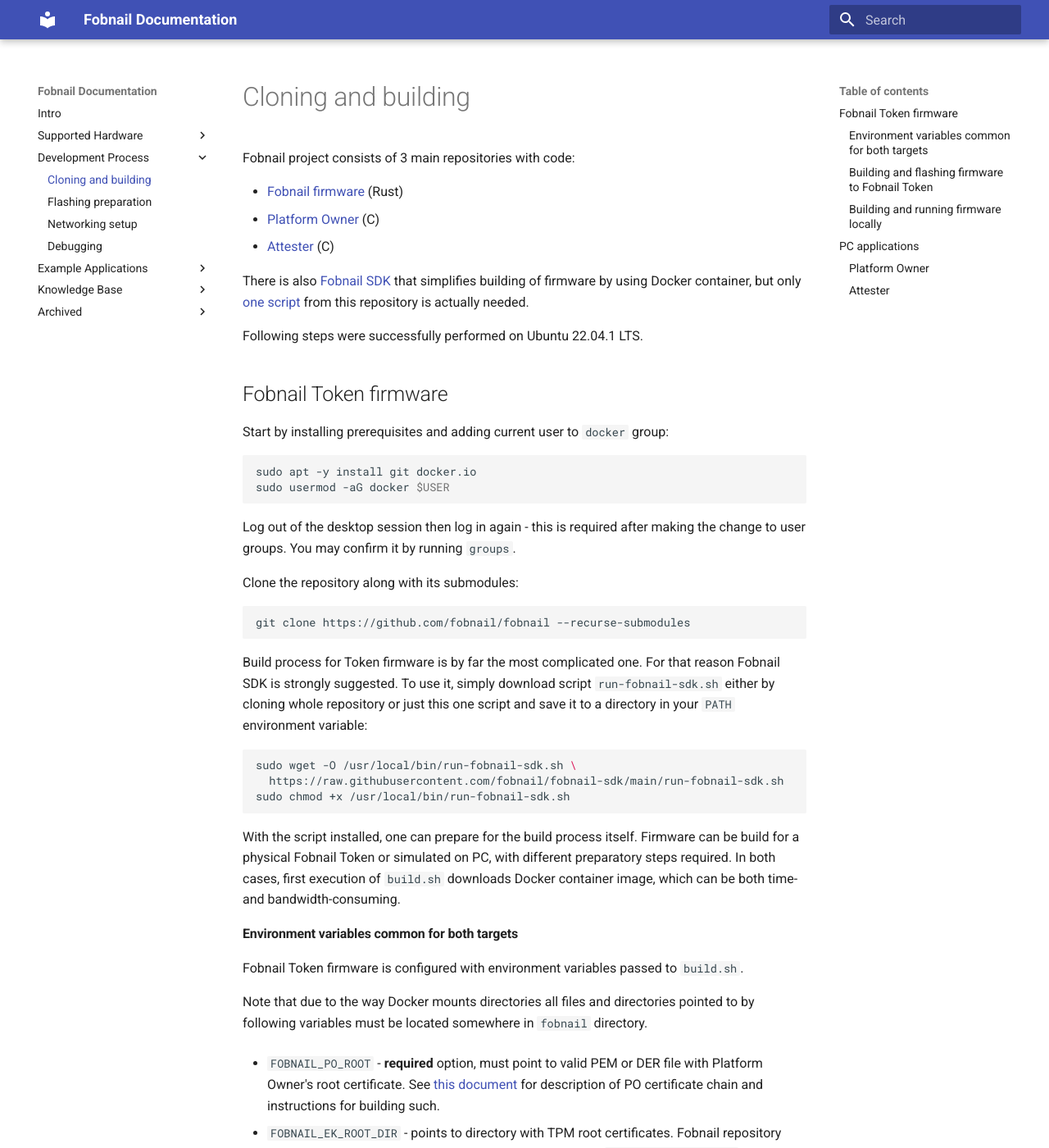
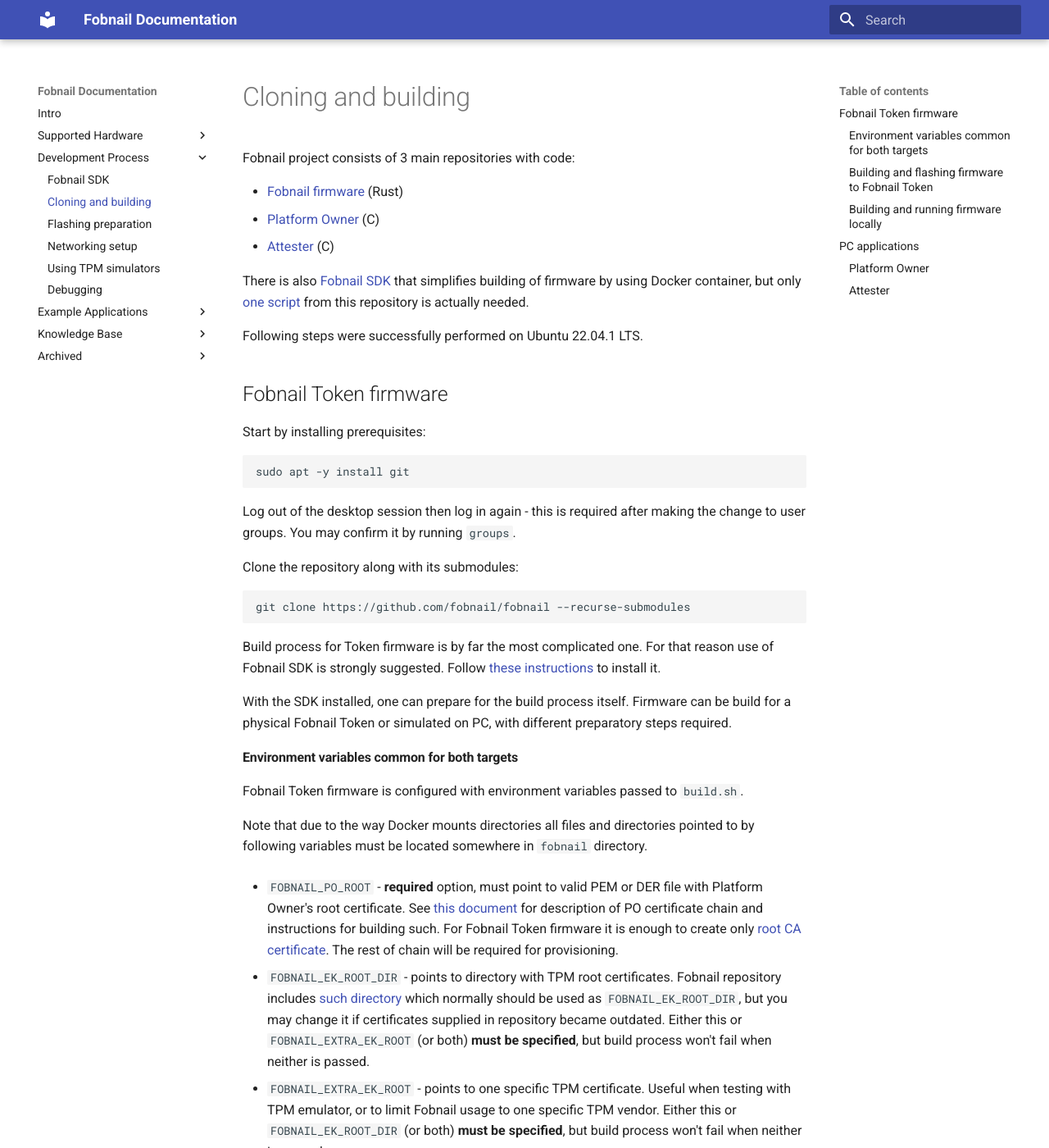
Before and after one commit to fobnail/docs, an MkDocs documentation site: the page built from docs/building.md, in a window 1280 px wide and 1400 px high. Shown: the whole window at 82% size. Built offline with MkDocs 1.6.1 and Material for MkDocs 9.7.7, drawn with Linux system fonts in a browser that asks for light colours.

Commit message:
fobnail-sdk.md, tpm-simulators.md: new files
Signed-off-by: Krystian Hebel <krystian.hebel@3mdeb.com>

````diff
--- a/docs/building.md
+++ b/docs/building.md
@@ -15,11 +15,10 @@
 
 ## Fobnail Token firmware
 
-Start by installing prerequisites and adding current user to `docker` group:
+Start by installing prerequisites:
 
 ```shell
-sudo apt -y install git docker.io
-sudo usermod -aG docker $USER
+sudo apt -y install git
 ```
 
 Log out of the desktop session then log in again - this is required after making
@@ -32,21 +31,12 @@
 ```
 
 Build process for Token firmware is by far the most complicated one. For that
-reason Fobnail SDK is strongly suggested. To use it, simply download script
-`run-fobnail-sdk.sh` either by cloning whole repository or just this one script
-and save it to a directory in your `PATH` environment variable:
+reason use of Fobnail SDK is strongly suggested. Follow [these instructions](/fobnail-sdk.md)
+to install it.
 
-```shell
-sudo wget -O /usr/local/bin/run-fobnail-sdk.sh \
-  https://raw.githubusercontent.com/fobnail/fobnail-sdk/main/run-fobnail-sdk.sh
-sudo chmod +x /usr/local/bin/run-fobnail-sdk.sh
-```
-
-With the script installed, one can prepare for the build process itself.
-Firmware can be build for a physical Fobnail Token or simulated on PC, with
-different preparatory steps required. In both cases, first execution of
-`build.sh` downloads Docker container image, which can be both time- and
-bandwidth-consuming.
+With the SDK installed, one can prepare for the build process itself. Firmware
+can be build for a physical Fobnail Token or simulated on PC, with different
+preparatory steps required.
 
 #### Environment variables common for both targets
 
@@ -60,6 +50,8 @@
 - `FOBNAIL_PO_ROOT` - **required** option, must point to valid PEM or DER file
   with Platform Owner's root certificate. See [this document](/keys_and_certificates/#platform-owner-certificate-chain)
   for description of PO certificate chain and instructions for building such.
+  For Fobnail Token firmware it is enough to create only [root CA certificate](https://fobnail.3mdeb.com/keys_and_certificates/#root-ca).
+  The rest of chain will be required for provisioning.
 
 - `FOBNAIL_EK_ROOT_DIR` - points to directory with TPM root certificates.
   Fobnail repository includes [such directory](https://github.com/fobnail/fobnail/tree/main/tpm_ek_roots)
--- a/mkdocs.yml
+++ b/mkdocs.yml
@@ -17,9 +17,11 @@
         - 'Fobnail Token': fobnail_token.md
   #     - 'NitroKey': nitrokey.md
     - 'Development Process':
+      - 'Fobnail SDK': fobnail-sdk.md
       - 'Cloning and building': building.md
       - 'Flashing preparation': flashing_preparation.md
       - 'Networking setup': networking_setup.md
+      - 'Using TPM simulators': tpm-simulators.md
       - 'Debugging': debugging.md
     - 'Example Applications':
       - 'Disk encryption': examples/disk_encryption.md
````
Also changed, not shown: docs/flashing_preparation.md (+4 -3 lines), docs/fobnail-sdk.md (added, +18 -0 lines), docs/tpm-simulators.md (added, +158 -0 lines).
